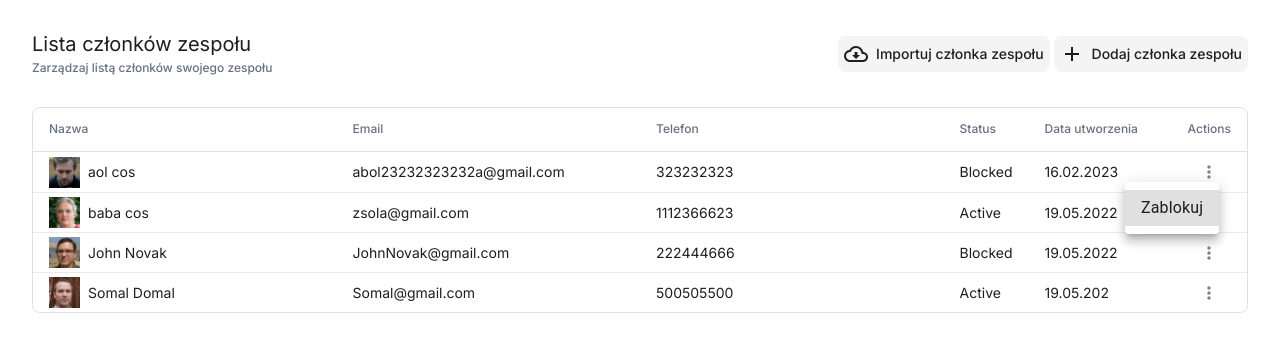
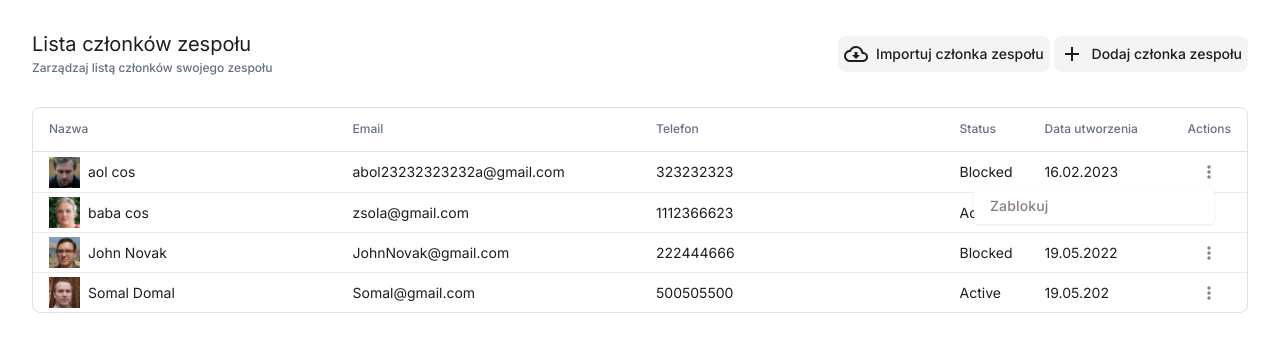
Before and after one commit to PawelDuplaga/staff-manager-frontend, a React (Vite) app: page / in a window 1280 px wide. Both pictures are taken after a click on the icon 1209 px from the left and 172 px from the top of the page. Shown: the top 352 px of the page. Built offline with nearby package versions, Linux system fonts and the light colour scheme.

Commit message:
finished styling action menu

```diff
--- a/src/App.tsx
+++ b/src/App.tsx
@@ -1,9 +1,14 @@
 import './App.css'
 import Home from './views/Home/Home';
+import { StyledEngineProvider } from '@mui/material/styles';
 
 function App() {
 
-  return <Home />
+  return (
+    <StyledEngineProvider injectFirst>
+      <Home />
+    </StyledEngineProvider>
+  )
 }
 
 export default App
--- a/src/components/CellActions/CellActions.tsx
+++ b/src/components/CellActions/CellActions.tsx
@@ -16,9 +16,11 @@ export default function CellActions() {
 
   return (
     <div className={styles.cellActionsContainer}>
-      <MdMoreVert className={styles.actionIcon} onClick={handleClick}/>
+      <MdMoreVert onClick={handleClick} className={styles.actionIcon}/>
       <Menu
-        id="basic-menu"
+        disableAutoFocusItem
+        className={styles.actionList}
+        id="action-menu"
         anchorEl={anchorEl}
         open={open}
         onClose={handleClose}
@@ -26,9 +28,14 @@ export default function CellActions() {
           "aria-labelledby": "basic-button",
         }}
         transformOrigin={{ horizontal: "right", vertical: "top" }}
-        anchorOrigin={{ horizontal: 20, vertical: "bottom" }}
+        anchorOrigin={{ horizontal: 15, vertical: 25 }}
       >
-        <MenuItem onClick={handleClose}>Zablokuj</MenuItem>
+        <MenuItem
+          autoFocus={false}
+          onClick={handleClose}
+          className={styles.menuButton}
+        >Zablokuj
+        </MenuItem>
       </Menu>
     </div>
   );
--- a/src/components/CellActions/cellActions.module.scss
+++ b/src/components/CellActions/cellActions.module.scss
@@ -3,6 +3,7 @@
 
 
 .cellActionsContainer {
+    position: relative;
     display: flex;
     justify-content: center;
     align-items: center;
@@ -20,3 +21,39 @@
         color: $gray-400;
     }
 }
+
+.actionList {
+    :global {
+        .MuiMenu-list {
+            padding: 0;
+            border-radius: 8px;
+            background-color: transparent;
+        }
+
+        .MuiMenu-paper {
+            box-shadow: 0px 1px 3px 0px rgba(0, 0, 0, 0.10);
+        }
+
+        .MuiMenuItem-root:hover {
+            background-color: $gray-25;
+        }
+
+        .MuiMenuItem-root:active {
+            background-color: $gray-15;
+            color: $text-color;
+            border: 0 0 1px 1px solid $gray-200;
+        }
+    }
+}
+
+.menuButton {
+    width: 240px;
+    min-height: auto;
+    padding: 8px 16px;
+    background-color: transparent;
+
+    font-family: inherit;
+    font-size: 14px;
+    font-weight: 500;
+    color: $gray-600;
+}
--- a/src/styles/abstracts/_variables.scss
+++ b/src/styles/abstracts/_variables.scss
@@ -2,7 +2,8 @@
 
 $background-primary-color: #FFFFFF;
 
-
+$paper-color: #FCFCFC;
+$gray-15: #F7F7F7;
 $gray-25: #F5F4F5;
 $gray-50: #ECEAEC;
 $gray-200: #E2DFE2;
```
